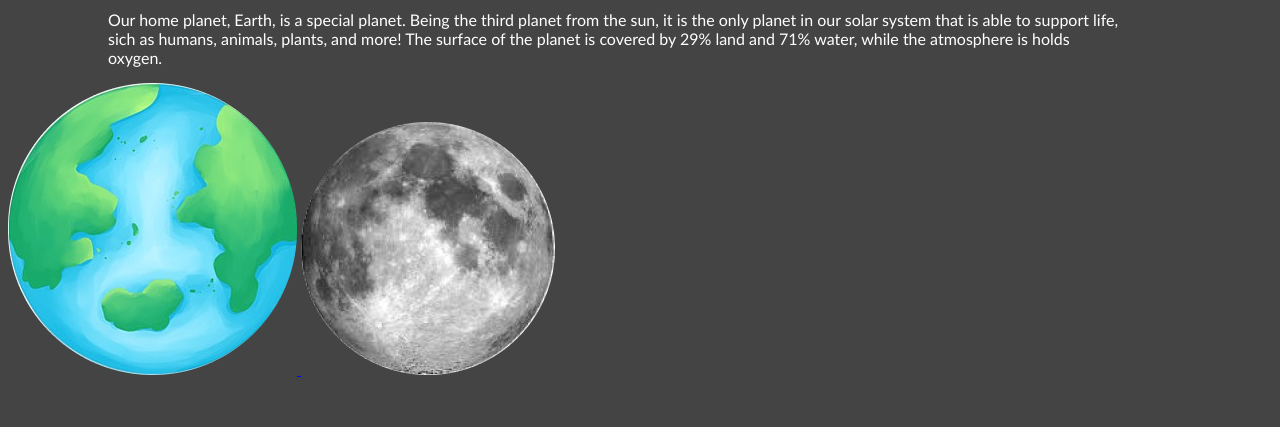
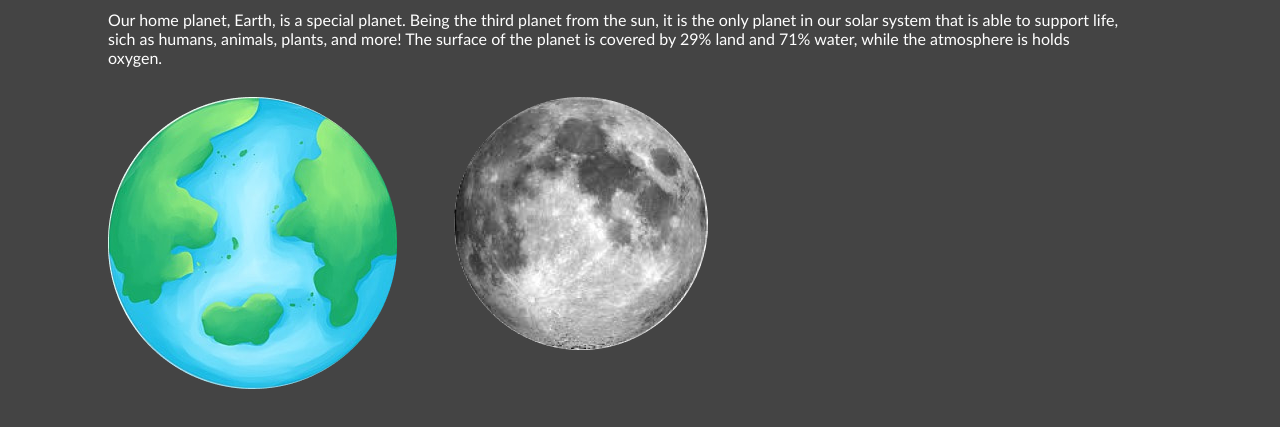
Before and after one commit to edlesk21/1.5-lab-assignment, an Eleventy site: page index.html in a window 1280 px wide. Shown: the part 211-638 px from the top of the page. Built offline with nearby package versions, Linux system fonts and the light colour scheme; Eleventy itself is replaced by a stand-in of ours; files that its build step writes are made by us from their sources.

Commit message:
More chnages

```diff
--- a/screen.css
+++ b/screen.css
@@ -18,7 +18,7 @@
     color: #ffffff;
 }
 
-#earth{
+.earth{
     margin-top: 30px;
     margin-left: 100px;
     margin-right: 10px;
```
Also changed, not shown: moon.html (+1 -1 lines), 2 other files.
